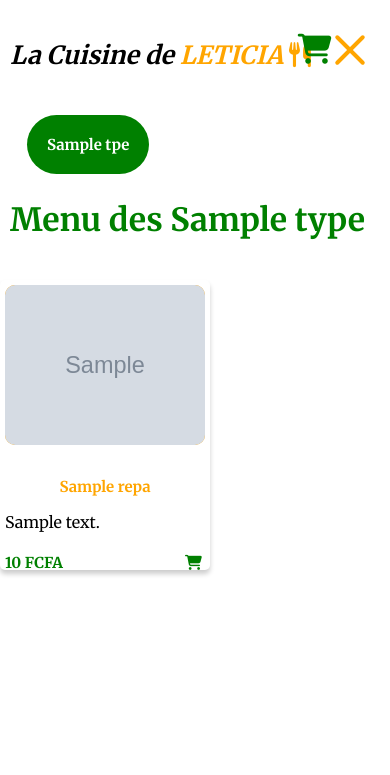
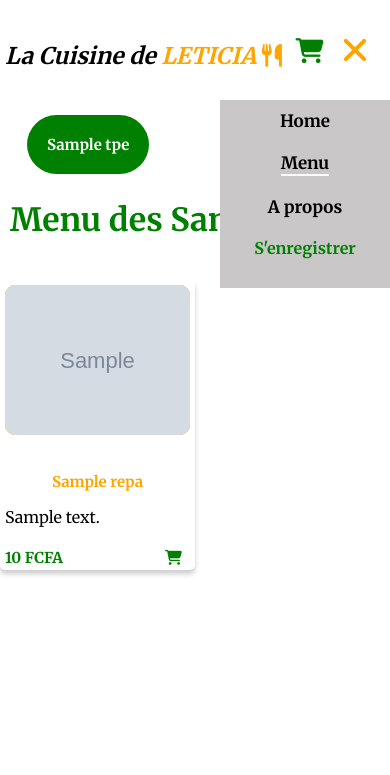
Before and after one commit to ArseneBell/resto, a Flask app: template templates/menu.html in a window 390 px wide, after a click that opens the changed part; the page is wider, and only the part inside the window is pictured. Shown: the top 775 px of that part. Run offline with Flask 3, Linux system fonts and the light colour scheme; the template is opened without the code that fills it: most values are stand-ins (such as "Sample title", 1, 10 or a date in 2020); grey boxes marked "Sample" are stand-in pictures.

Commit message:
mise a jour sur le style

```diff
--- a/static/css/style.css
+++ b/static/css/style.css
@@ -11,7 +11,7 @@ body {
 
 .header, .navbar{
     display: flex;
-    z-index: 3;
+    z-index: 4;
 }
 
 .header{
@@ -23,7 +23,6 @@ body {
     align-items: center;
     justify-content: center;
     background-color: white;
-    z-index: 3;
     padding: 20px;
     padding-top: 30px;
 }
@@ -65,9 +64,9 @@ body {
 
 .panier-comamnde{
     position: fixed;
-    right: 15%;
-    top: 30px;
-    font-size: 30px;
+    right: 17%;
+    top: 35px;
+    font-size: 25px;
     color: green;
 }
 
@@ -272,21 +271,21 @@ body {
 
   .toggle2 {
     position: relative;
-    width: 40px;
-    height: 40px;
+    width: 30px;
+    height: 30px;
     cursor: pointer;
     display: flex;
     flex-direction: column;
     align-items: center;
     justify-content: center;
-    gap: 7px;
+    gap: 4px;
     transition-duration: .5s;
   }
 
   .check{
     display: none;
     position: fixed;
-    top: 30px;
+    top: 35px;
     right: 20px;
   }
 
@@ -331,22 +330,24 @@ body {
   .menu{
     display: none;
     flex-direction: column;
-    position: relative;
-    width: 100vw;
-    background-color: orange;
+    position: fixed;
+    top: 80px;
+    right: 0;
+    width: 150px;
+    background-color: rgb(201, 199, 199);
     padding: 10px;
-    padding-top: 50px;
-    padding-bottom: 50px;
-    margin-top: 100px;
+    padding-top: 30px;
+    padding-bottom: 30px;
     gap: 20px;
     align-items: center;
     justify-content: center;
     text-align: center;
     transform: translateY(-100%);
     transition: all 0.8s ease;
+    z-index: 3;
   }
   .menu .nav-elt{
-    color: white;
+    color: black;
     font-size: 17px;
   }
   .menu .btn-login2{
@@ -492,8 +493,8 @@ body {
     }
     .nom-resto{
         position: fixed;
-        left: 10px;
-        font-size: 25px;
+        left: 5px;
+        font-size: 23px;
         font-weight: bold;
     }
     .body{
@@ -579,9 +580,10 @@ body {
     .cards{
         margin-left: 0;
         gap: 10px;
+        width: 100%;
     }
     .card-repas{
-        width: 200px;
+        width: 185px;
         height: 280px;
         padding: 5px;
     }
@@ -590,7 +592,7 @@ body {
     }
     .repas-img{
         width: 100%;
-        height: 160px;
+        height: 150px;
         background-color: orange;
         border-radius: 10px;
     }
@@ -606,7 +608,7 @@ body {
     .panier{
         font-size: 15px;
         color: green;
-        transform: translate(180px, 5px);
+        transform: translate(160px, 5px);
     }
     .my{
         margin-top: 0;
--- a/templates/menu.html
+++ b/templates/menu.html
@@ -18,7 +18,7 @@
             <div class='navbar'>
                 <a href="{{url_for('index')}}"><div class="nav-elt">Home</div></a>
                 <a href="{{url_for('menu')}}"><div class="nav-elt" style="border-bottom: 2px solid orange;">Menu</div></a>
-                <a href="#"><div class="nav-elt">A propos</div></a>
+                <a href="#footer"><div class="nav-elt">A propos</div></a>
             </div>
             <a href="#" class="panier-comamnde"><i class="fa-solid fa-cart-shopping"></i></a>
             <a href="#"><div class="btn-login">S'enregistrer</div></a>
@@ -56,7 +56,7 @@
             <div class="menu">
                 <a href="{{url_for('index')}}"><div class="nav-elt">Home</div></a>
                 <a href="{{url_for('menu', type='Fast Food')}}"><div class="nav-elt" style="border-bottom: 2px solid white;">Menu</div></a>
-                <a href="#"><div class="nav-elt">A propos</div></a>
+                <a href="#footer"><div class="nav-elt">A propos</div></a>
                 <a href="#"><div class="btn-login2">S'enregistrer</div></a>
             </div>
 
@@ -109,7 +109,7 @@
         <div class="espace"></div>
         <div class="espace"></div>
 
-        <div class='footer hidden my'>
+        <div class='footer hidden my' id="footer">
             <div class="info">
                 <div>
                     <h2>Nos Services</h2>
@@ -157,6 +157,25 @@
                 window.addEventListener('scroll', checkVisibility);
                 checkVisibility(); // Initial check in case elements are already in view
             });
+
+            document.addEventListener('DOMContentLoaded', function() {
+                const checkbox = document.getElementById('checkbox2');
+                const menu = document.querySelector('.menu');
+
+                checkbox.addEventListener('change', function() {
+                    if (checkbox.checked) {
+                        menu.style.display = 'flex';
+                        setTimeout(() => {
+                            menu.style.transform = 'translateY(0)';
+                        }, 10);
+                    } else {
+                        menu.style.transform = 'translateY(-100%)';
+                        setTimeout(() => {
+                            menu.style.display = 'none';
+                        }, 500);
+                    }
+                });
+            });
             </script>
 
     </body>
```
Also changed, not shown: templates/index.html (+4 -4 lines).
